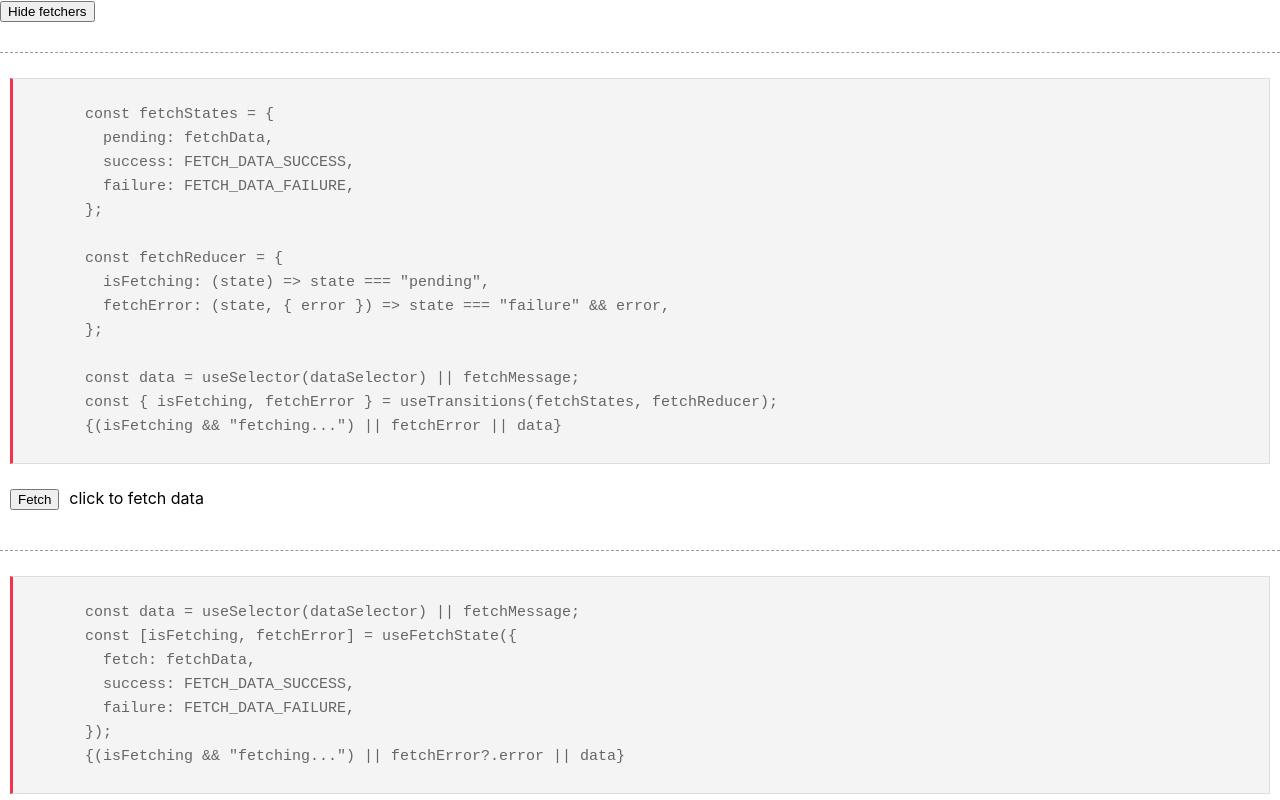
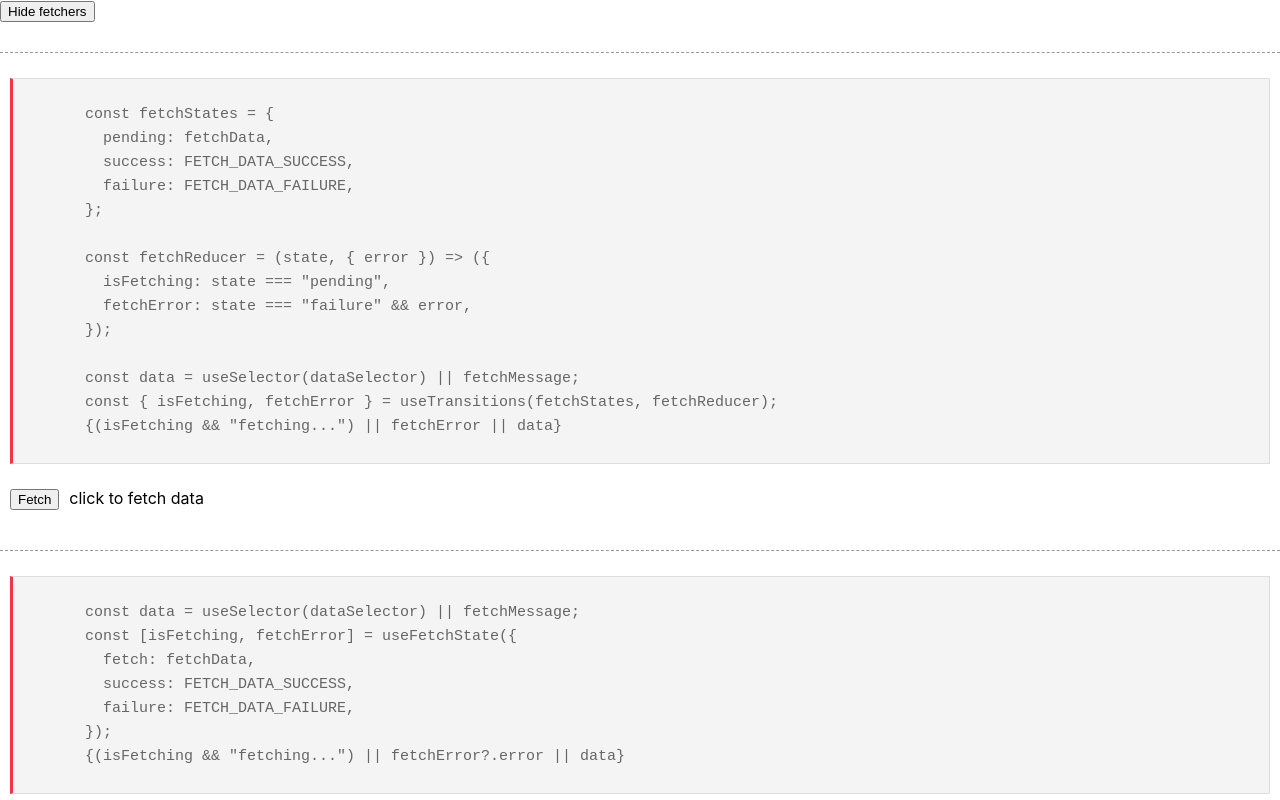
Before and after one commit to jsbuzz/redux-signal-demo, a React (Create React App) app: page / in a window 1280 px wide. Shown: the top 800 px of the page. Built offline with nearby package versions, Linux system fonts and the light colour scheme.

Commit message:
refactor reducer

```diff
--- a/src/components/DataFetcherWithTransitions.js
+++ b/src/components/DataFetcherWithTransitions.js
@@ -12,10 +12,10 @@ const fetchStates = {
   failure: FETCH_DATA_FAILURE,
 };
 
-const fetchReducer = {
-  isFetching: (state) => state === "pending",
-  fetchError: (state, { error }) => state === "failure" && error,
-};
+const fetchReducer = (state, { error }) => ({
+  isFetching: state === "pending",
+  fetchError: state === "failure" && error,
+});
 
 export const DataFetcherWithTransitions = () => {
   const dispatch = useDispatch();
@@ -33,10 +33,10 @@ export const DataFetcherWithTransitions = () => {
           failure: FETCH_DATA_FAILURE,
         };
 
-        const fetchReducer = {
-          isFetching: (state) => state === "pending",
-          fetchError: (state, { error }) => state === "failure" && error,
-        };
+        const fetchReducer = (state, { error }) => ({
+          isFetching: state === "pending",
+          fetchError: state === "failure" && error,
+        });
 
         const data = useSelector(dataSelector) || fetchMessage;
         const { isFetching, fetchError } = useTransitions(fetchStates, fetchReducer);
--- a/src/redux-signal/index.js
+++ b/src/redux-signal/index.js
@@ -3,14 +3,13 @@ import { useEffect, useState } from "react";
 // 32 bit FNV-1a hash
 // Ref.: http://isthe.com/chongo/tech/comp/fnv/
 function hash(str) {
-  var FNV1_32A_INIT = 0x811c9dc5;
-  var hval = FNV1_32A_INIT;
-  for (var i = 0; i < str.length; ++i) {
-    hval ^= str.charCodeAt(i);
-    hval +=
-      (hval << 1) + (hval << 4) + (hval << 7) + (hval << 8) + (hval << 24);
+  let hash = 0x811c9dc5;
+  for (let i = 0; i < str.length; ++i) {
+    hash ^= str.charCodeAt(i);
+    hash +=
+      (hash << 1) + (hash << 4) + (hash << 7) + (hash << 8) + (hash << 24);
   }
-  return hval >>> 0;
+  return hash >>> 0;
 }
 
 const actionListeners = {};
@@ -134,13 +133,7 @@ export const useTransitions = (transitionStates, transitionReducer) => {
     listeners = [
       ...listeners,
       ...asArray(transitionStates[transition]),
-      (value) =>
-        setState(
-          Object.keys(transitionReducer).reduce((st, key) => {
-            st[key] = transitionReducer[key](transition, value);
-            return st;
-          }, {})
-        ),
+      (value) => setState(transitionReducer(transition, value)),
     ];
   });
 
```
